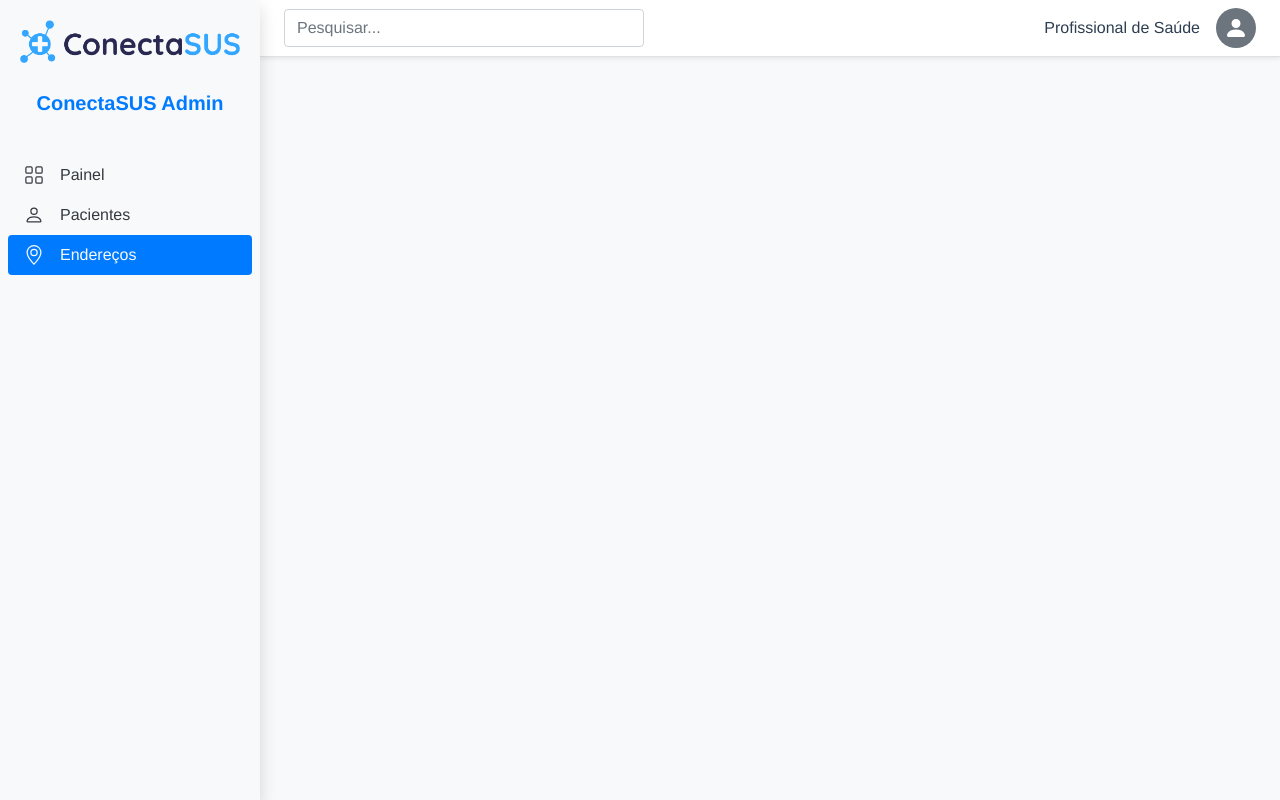
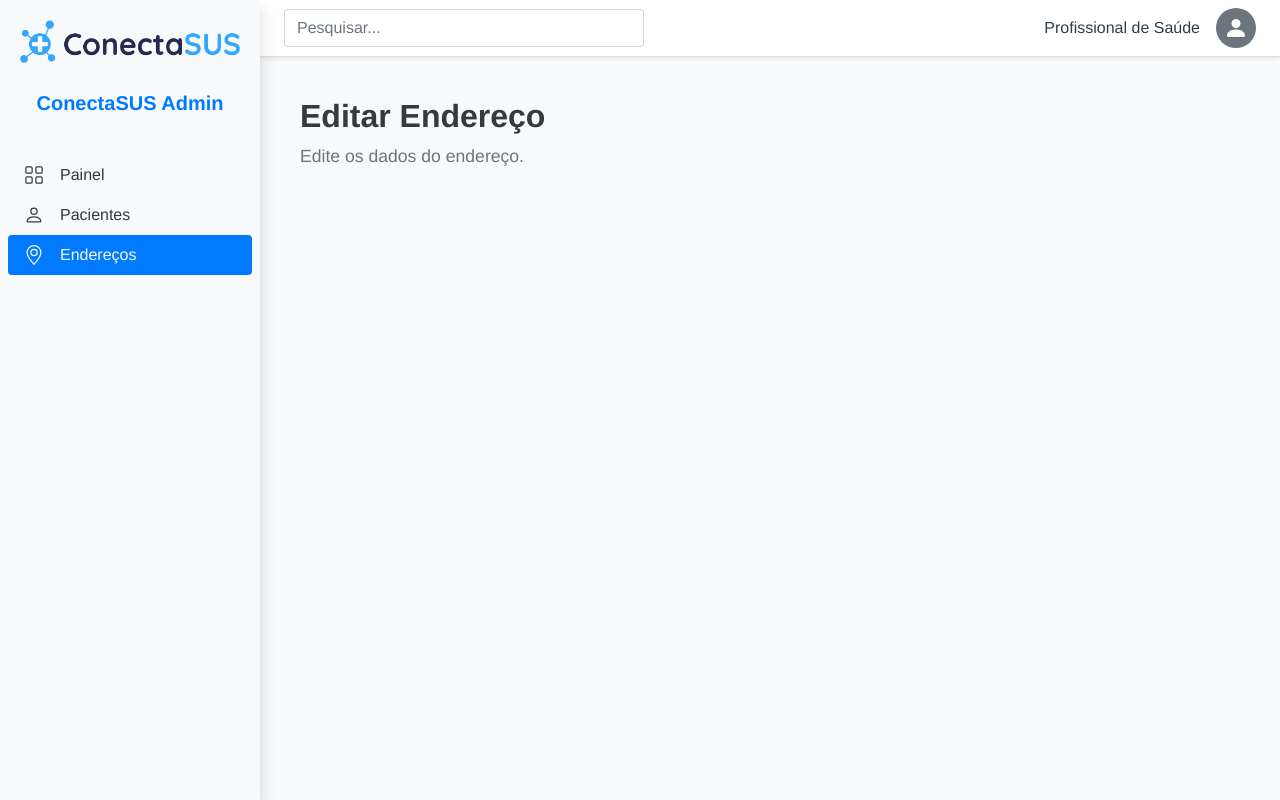
Before and after one commit to AllRez44/teste-tecnico-conecta-sus, a Vue app in the folder frontend/: page /enderecos/novo/1 in a window 1280 px wide. Built offline with nearby package versions, Linux system fonts and the light colour scheme; no server answers.

Commit message:
Frontend - Add form view for addresses and patients & update router

```diff
--- a/frontend/src/router/index.js
+++ b/frontend/src/router/index.js
@@ -20,9 +20,19 @@ const routes = [
     component: () => import('../views/enderecos/Index.vue'),
   },
   {
+    path: '/enderecos/novo/:id?',
+    name: 'enderecos-form',
+    component: () => import('../views/enderecos/Form.vue'),
+  },
+  {
     path: '/pacientes',
     name: 'pacientes',
     component: () => import('../views/pacientes/Index.vue'),
+  },
+  {
+    path: '/pacientes/novo/:id?',
+    name: 'pacientes-form',
+    component: () => import('../views/pacientes/Form.vue'),
   },
 ]
 
--- /dev/null
+++ b/frontend/src/views/enderecos/Form.vue
@@ -0,0 +1,27 @@
+<template>
+  <PageLayout>
+    <PageHeader
+      :title="isEdit ? 'Editar Endereço' : 'Novo Endereço'"
+      :subtitle="isEdit ? 'Edite os dados do endereço.' : 'Cadastre um novo endereço no sistema.'"
+    />
+    <div />
+  </PageLayout>
+</template>
+
+<script>
+import PageHeader from "@/components/PageHeader.vue";
+import PageLayout from "@/components/layouts/PageLayout.vue";
+
+export default {
+  name: "AddressFormView",
+  components: {
+    PageHeader,
+    PageLayout,
+  },
+  computed: {
+    isEdit() {
+      return !!this.$route.params.id;
+    }
+  },
+}
+</script>
--- /dev/null
+++ b/frontend/src/views/pacientes/Form.vue
@@ -0,0 +1,27 @@
+<template>
+  <PageLayout>
+    <PageHeader
+      :title="isEdit ? 'Editar Paciente' : 'Novo Paciente'"
+      :subtitle="isEdit ? 'Edite os dados do paciente.' : 'Cadastre um novo paciente no sistema.'"
+    />
+    <div />
+  </PageLayout>
+</template>
+
+<script>
+import PageHeader from "@/components/PageHeader.vue";
+import PageLayout from "@/components/layouts/PageLayout.vue";
+
+export default {
+  name: "PatientFormView",
+  components: {
+    PageHeader,
+    PageLayout,
+  },
+  computed: {
+    isEdit() {
+      return !!this.$route.params.id;
+    }
+  },
+}
+</script>
```
